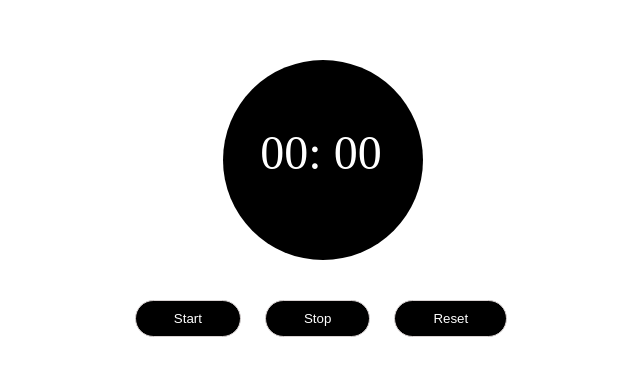
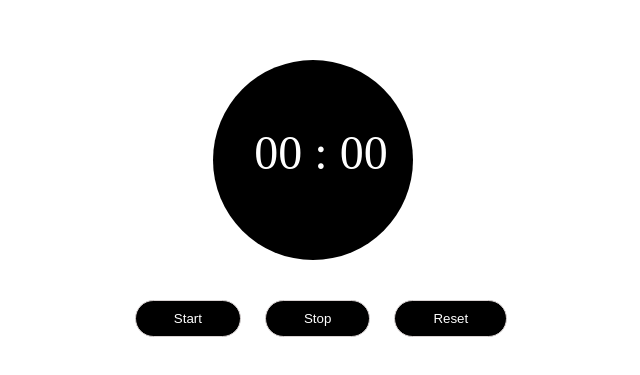
Before and after one commit to Sovrano28/Stopwatch-with-Javascript-HTML-CSS, a plain HTML site: page index.html in a window 1280 px wide. Shown: the part 169-544 px from the top of the page, without its empty margins (319-959 px from the left). Drawn offline with Linux system fonts and the light colour scheme.

Commit message:
Update index.html

```diff
--- a/index.html
+++ b/index.html
@@ -11,9 +11,9 @@
     <div class="container">
       <div class="wrapper">
         <p>
-          <span class="seconds">00</span>:
-          <span class="tens">00</span><br>
-        </p><br>
+          <span class="seconds">00</span> :
+          <span class="tens">00</span>
+        </p> <br>
         <button class="btn-start">Start</button>
         <button class="btn-stop">Stop</button>
         <button class="btn-start">Reset</button>
```
